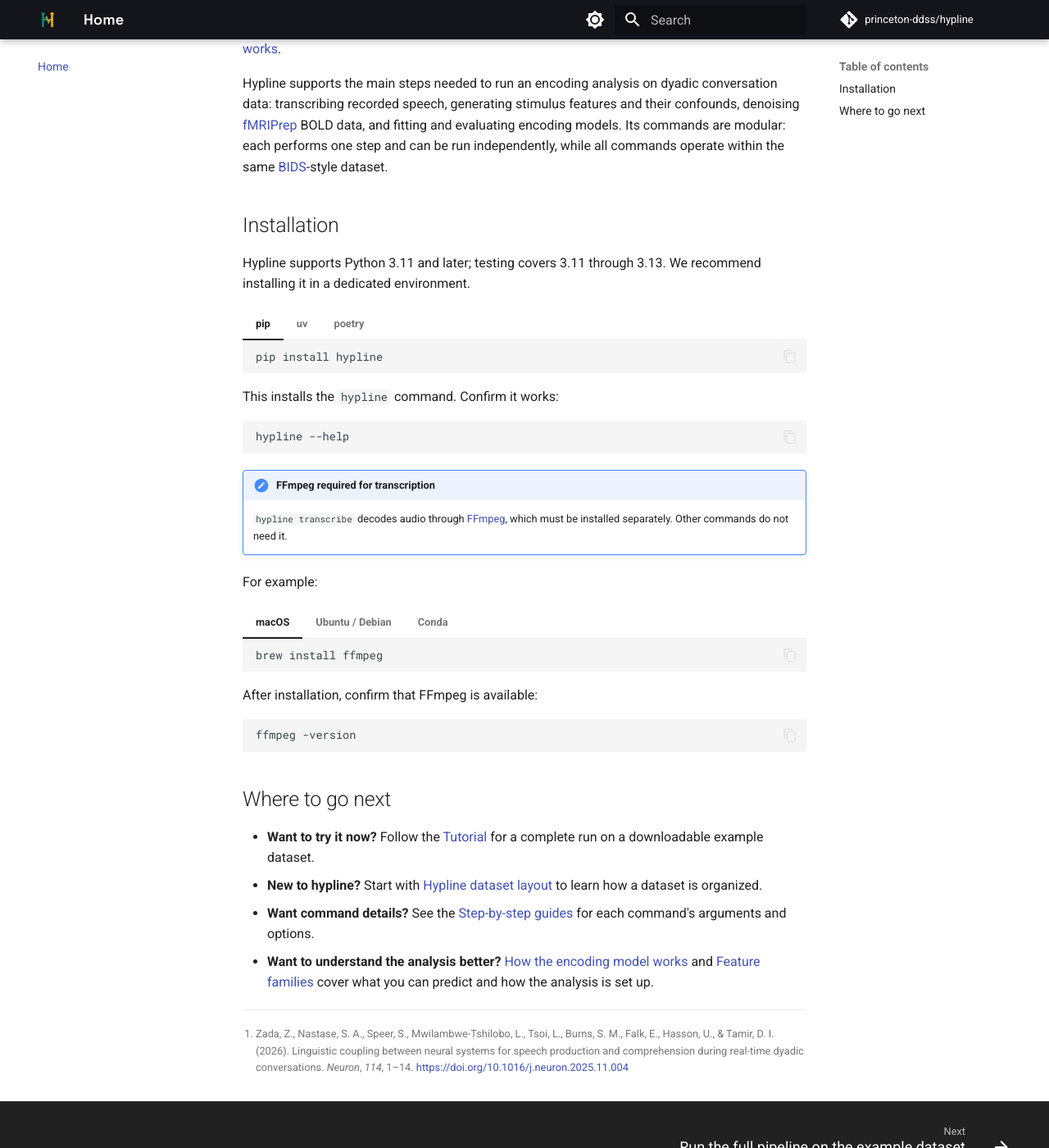
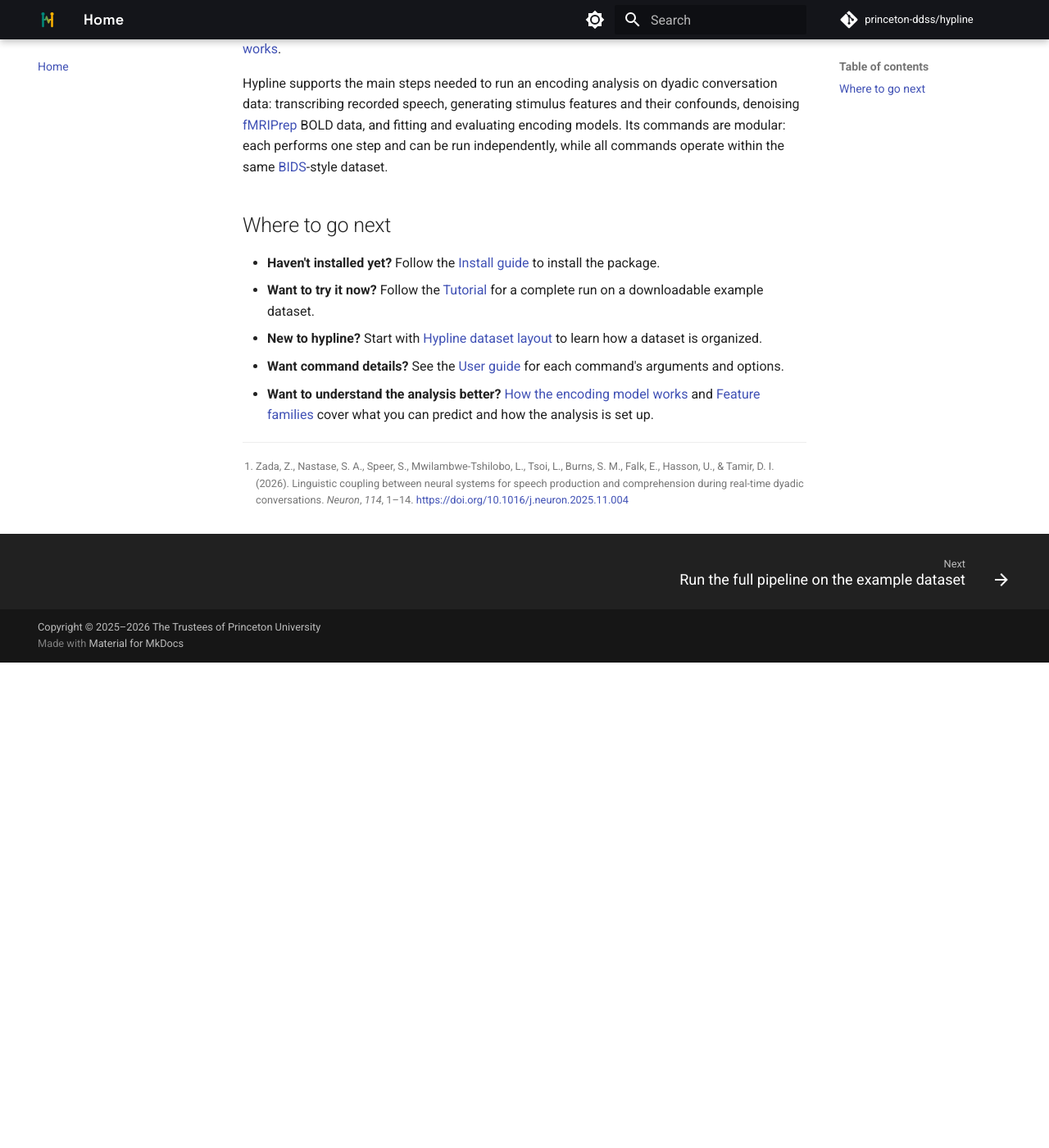
Before and after one commit to princeton-ddss/hypline, an MkDocs documentation site: the page built from docs/mkdocs/index.md, in a window 1280 px wide and 1400 px high, scrolled down 750 px. Shown: the whole window at 82% size. Built offline with MkDocs 1.6.1 and Material for MkDocs 9.7.7, drawn with Linux system fonts in a browser that asks for light colours; comment, search, counter and statistics services are not loaded; the version menu is left out; after the commit the page ends 1558 px from its top, so only the background shows below that.

Commit message:
Remove installation section from index.md
Removed installation instructions for Hypline and FFmpeg from the documentation.

````diff
--- a/docs/mkdocs/index.md
+++ b/docs/mkdocs/index.md
@@ -21,74 +21,15 @@
     during real-time dyadic conversations. *Neuron*, *114*, 1–14.
     [https://doi.org/10.1016/j.neuron.2025.11.004](https://doi.org/10.1016/j.neuron.2025.11.004)
 
-## Installation
-
-Hypline supports Python 3.11 and later; testing covers 3.11 through 3.13. We recommend
-installing it in a dedicated environment.
-
-=== "pip"
-
-    ```bash
-    pip install hypline
-    ```
-
-=== "uv"
-
-    ```bash
-    uv add hypline
-    ```
-
-=== "poetry"
-
-    ```bash
-    poetry add hypline
-    ```
-
-This installs the `hypline` command. Confirm it works:
-
-```bash
-hypline --help
-```
-
-!!! note "FFmpeg required for transcription"
-
-    `hypline transcribe` decodes audio through [FFmpeg](https://ffmpeg.org/),
-    which must be installed separately. Other commands do not need it.
-
-For example:
-
-=== "macOS"
-
-    ```bash
-    brew install ffmpeg
-    ```
-
-=== "Ubuntu / Debian"
-
-    ```bash
-    sudo apt update
-    sudo apt install ffmpeg
-    ```
-
-=== "Conda"
-
-    ```bash
-    conda install -c conda-forge ffmpeg
-    ```
-
-After installation, confirm that FFmpeg is available:
-
-```bash
-ffmpeg -version
-```
 
 ## Where to go next
 
+- **Haven't installed yet?** Follow the [Install guide](step-by-step/install.md) to install the package.
 - **Want to try it now?** Follow the [Tutorial](tutorials/walkthrough.md) for a complete
   run on a downloadable example dataset.
 - **New to hypline?** Start with [Hypline dataset layout](step-by-step/layout.md)
   to learn how a dataset is organized.
-- **Want command details?** See the [Step-by-step guides](step-by-step/overview.md) for each
+- **Want command details?** See the [User guide](step-by-step/overview.md) for each
   command's arguments and options.
 - **Want to understand the analysis better?** [How the encoding model works](FAQ/how-encoding-works.md)
   and [Feature families](FAQ/feature-families.md) cover what you can predict and how the analysis is set up.
````
